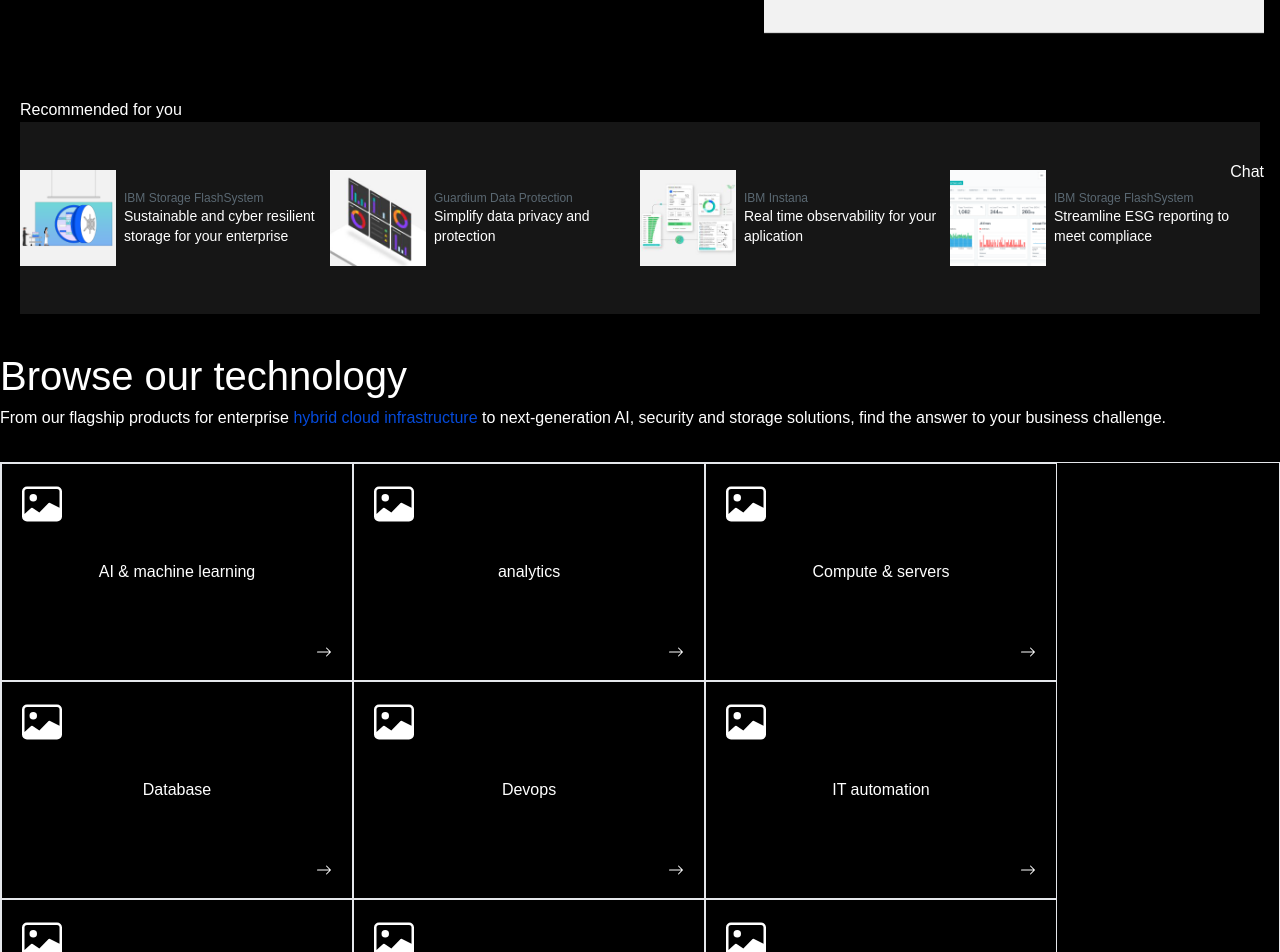
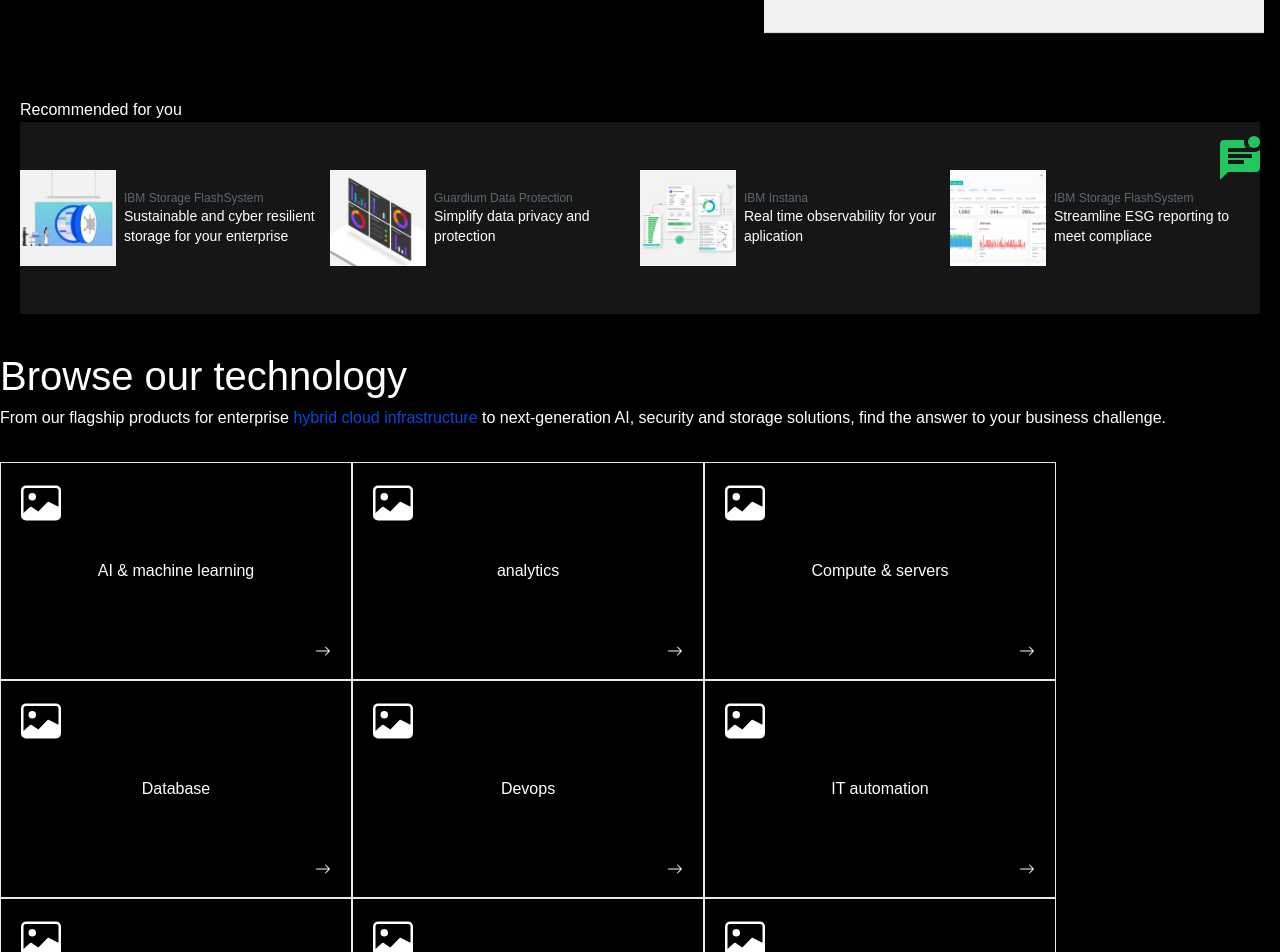
Before and after one commit to MuhammadShakkeer2030/IBM_Website_clone, a React (Vite) app: page / in a window 1280 px wide. Shown: the part 600-1552 px from the top of the page. Built offline with nearby package versions, Linux system fonts and the light colour scheme.

Commit message:
update: chatbot style updated

```diff
--- a/src/components/ChatBot.tsx
+++ b/src/components/ChatBot.tsx
@@ -1,15 +1,17 @@
 import { useState } from "react"
+import {MdClose, MdMarkUnreadChatAlt } from 'react-icons/md'
 
 export const ChatBot = () => {
   const [activeChat, setActiveChat] = useState(false)
   return (
 
     <div>
-      <button onClick={() => setActiveChat(true)} className="fixed bottom-4 right-4">Chat</button>
+      <button onClick={() => setActiveChat(true)} className="fixed bottom-4 right-4 xl:text-5xl text-green-500"><MdMarkUnreadChatAlt />
+</button>
       {activeChat &&
         <div className="fixed right-5 bottom-5 bg-slate-800 xl:w-[30%] mx-auto">
 
-          <button onClick={() => setActiveChat(false)}>X</button>
+          <button className="absolute right-2 top-2 cursor-pointer z-50" onClick={() => setActiveChat(false)}><MdClose/></button>
           <div className="relative flex items-center p-3 border-b border-gray-300">
             <img className="object-cover w-10 h-10 rounded-full"
               src="https://cdn.pixabay.com/photo/2018/01/15/07/51/woman-3083383__340.jpg" alt="username" />
--- a/src/components/ProductCardList.tsx
+++ b/src/components/ProductCardList.tsx
@@ -35,7 +35,7 @@ export const ProductCardList: FC<CardListProps> = () => {
         <p>From our flagship products for enterprise <span className="text-ibmBlue">hybrid cloud infrastructure</span> to next-generation AI, security and storage solutions, find the answer to your business challenge.</p>
       </div>
 
-      <div className="flex flex-wrap border">
+      <div className="flex flex-wrap ">
         {cardItems2?.map((item) => (
           <TechCard key={item.id} item={item} width="500px" height="300px" />
         ))}
```
